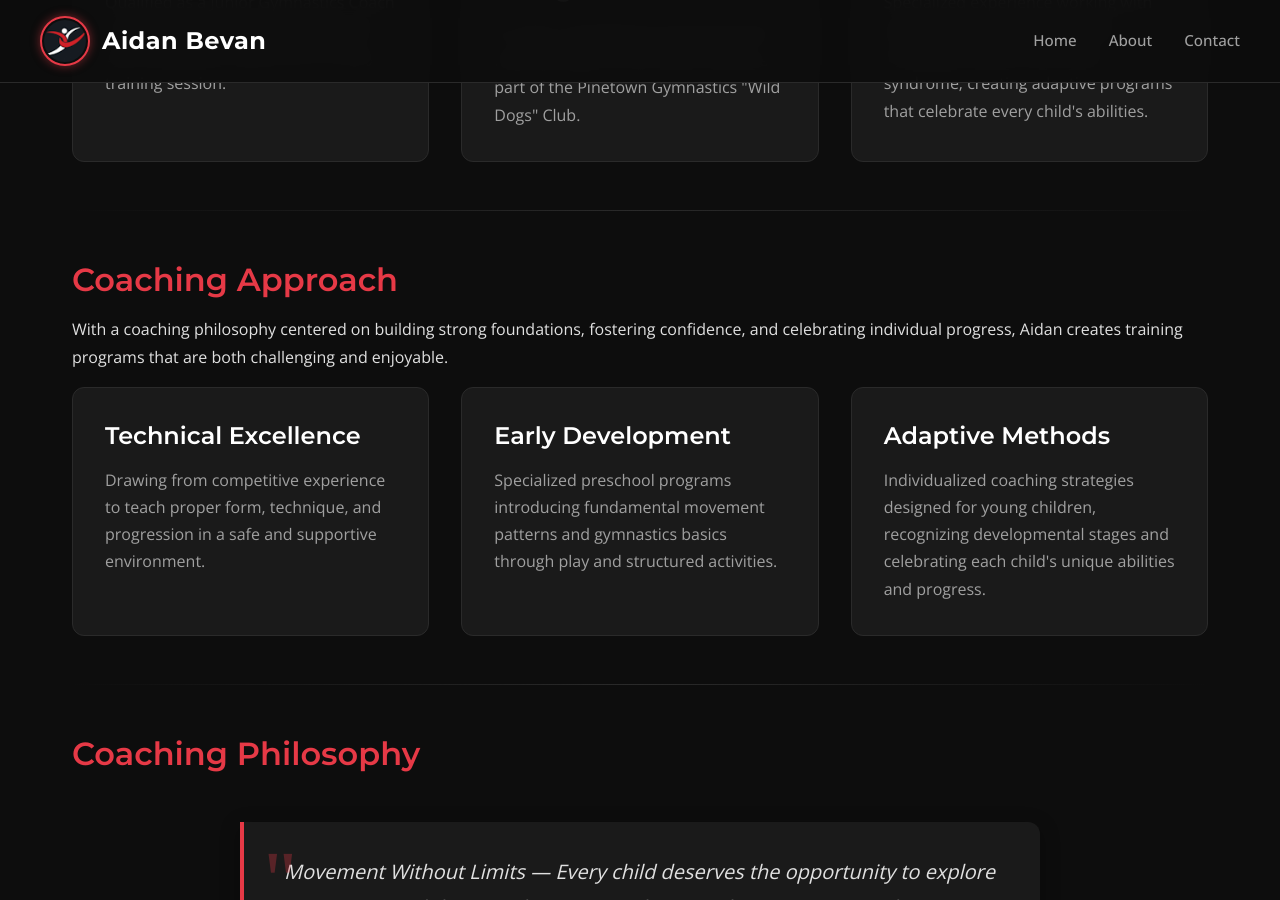
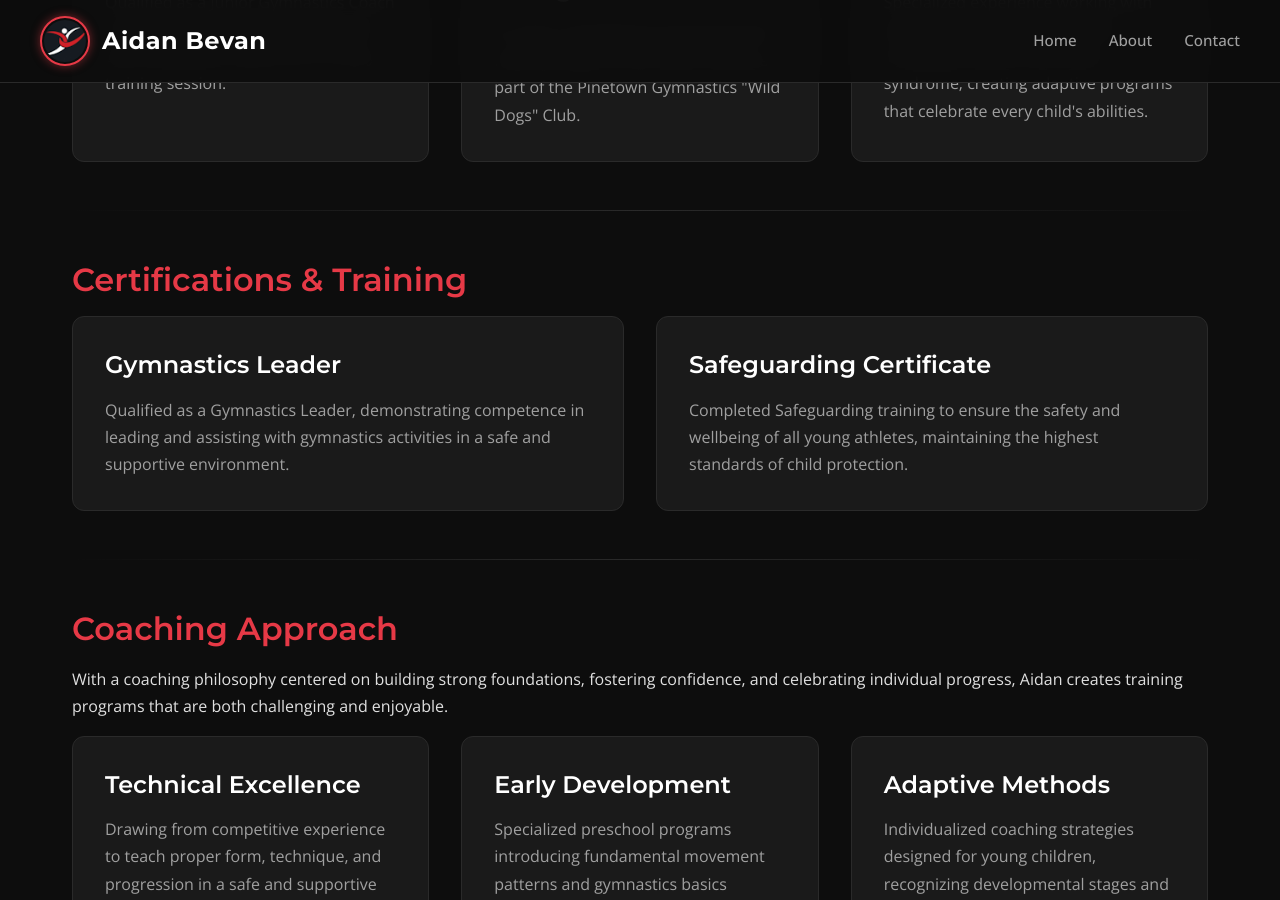
Before and after one commit to bluntspoon/aidanbevan.com, a Jekyll site: the page built from about.md, in a window 1280 px wide and 900 px high, scrolled down 1912 px. Built offline with Jekyll 4.4.1, drawn with Linux system fonts in a browser that asks for light colours.

Commit message:
Add Certifications & Training section to About page
Co-authored-by: bluntspoon <5371411+bluntspoon@users.noreply.github.com>

```diff
--- a/about.md
+++ b/about.md
@@ -65,6 +65,21 @@ Aidan is deeply committed to inclusive gymnastics and works extensively with chi
 
 ---
 
+## Certifications & Training
+
+<div class="card-grid">
+  <div class="card">
+    <h3 class="card-title">Gymnastics Leader</h3>
+    <p class="card-text">Qualified as a Gymnastics Leader, demonstrating competence in leading and assisting with gymnastics activities in a safe and supportive environment.</p>
+  </div>
+  <div class="card">
+    <h3 class="card-title">Safeguarding Certificate</h3>
+    <p class="card-text">Completed Safeguarding training to ensure the safety and wellbeing of all young athletes, maintaining the highest standards of child protection.</p>
+  </div>
+</div>
+
+---
+
 ## Coaching Approach
 
 With a coaching philosophy centered on building strong foundations, fostering confidence, and celebrating individual progress, Aidan creates training programs that are both challenging and enjoyable.
```
